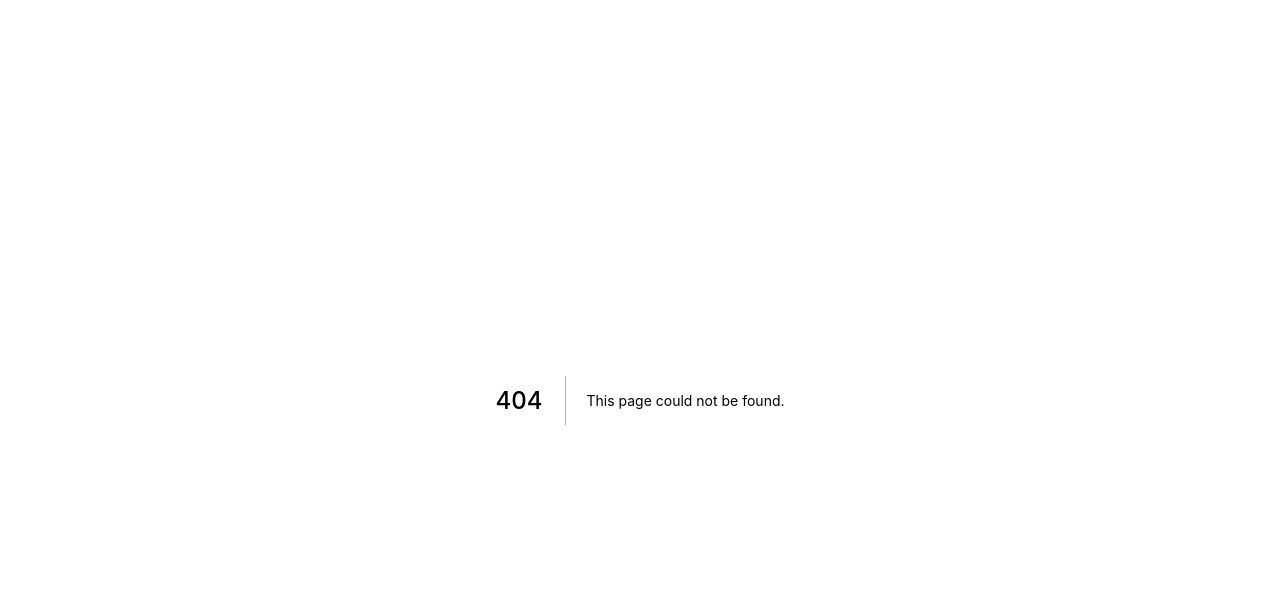
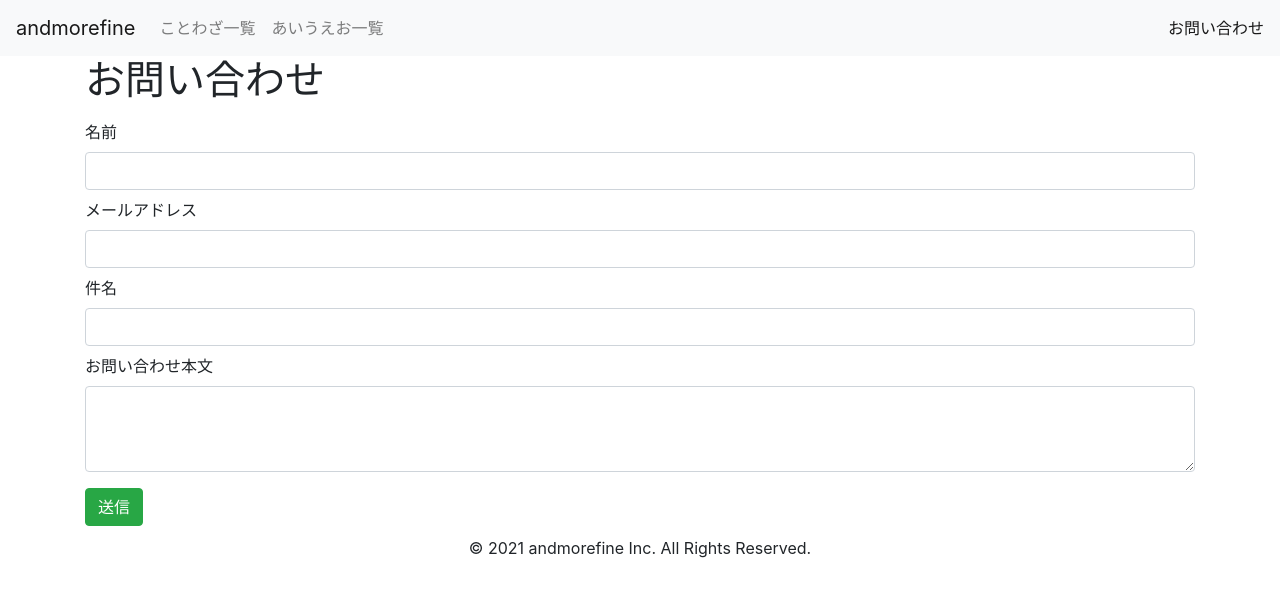
Before and after one commit to andmorefine/proverbank, a Next.js app: page /contact/new in a window 1280 px wide. Before the commit this address had no page. Shown: the top 596 px of the page. Built offline with nearby package versions, Linux system fonts and the light colour scheme.

Commit message:
update package.json

```diff
--- a/components/header.js
+++ b/components/header.js
@@ -12,7 +12,7 @@ const Header = () => (
         </Nav>
       </Navbar.Collapse>
       <Navbar.Collapse className="justify-content-end">
-        <Navbar.Text><a href="#login">お問い合わせ</a></Navbar.Text>
+        <Navbar.Text><a href="/contact/new">お問い合わせ</a></Navbar.Text>
       </Navbar.Collapse>
     </Navbar>
   </>
--- a/package.json
+++ b/package.json
@@ -12,6 +12,7 @@
     "@zeit/next-css": "^1.0.1",
     "@zeit/next-less": "^1.0.1",
     "@zeit/next-sass": "^1.0.1",
+    "axios": "^0.21.1",
     "bootstrap": "^4.5.3",
     "next": "10.0.4",
     "next-images": "^1.6.2",
--- /dev/null
+++ b/pages/contact/new.js
@@ -0,0 +1,79 @@
+import { useState } from 'react';
+import Layout from '../../components/layout'
+import axios from 'axios'
+import { useRouter } from 'next/router'
+import { END_POINT } from '../../constants/ConstantsList'
+
+import { Form, Button, Container } from 'react-bootstrap';
+
+const AlphabetalDetail = () => {
+  const router = useRouter()
+
+  const state = {
+    name: '',
+    email: '',
+    subject: '',
+    body: '',
+  }
+  const [contact, setContact] = useState(state);
+
+  const handleChange = e => {
+    switch (e.target.name) {
+      case 'name':
+        setContact({...contact, name: e.target.value})
+        break;
+      case 'email':
+        setContact({...contact, email: e.target.value})
+        break;
+      case 'subject':
+        setContact({...contact, subject: e.target.value})
+        break;
+      case 'body':
+        setContact({...contact, body: e.target.value})
+        break;
+    }
+  }
+
+  const handleSubmit = e => {
+    e.preventDefault()
+    console.log(contact)
+
+    console.log('The link was clicked.');
+
+    axios.post(`${END_POINT}/contact`, { contact })
+      .then(res => {
+        router.push('/contact/thanks')
+      })
+      .catch(error => {
+        console.log(error);
+      })
+      .then(() => {
+        // always executed
+      })
+  }
+
+  return (
+    <Layout title="お問い合わせ">
+      <Container>
+        <h1>お問い合わせ</h1>
+        <Form onSubmit={handleSubmit}>
+          <Form.Group controlId="formBasicEmail">
+            <Form.Label className="mt-2">名前</Form.Label>
+            <Form.Control type="text" name="name" value={contact.name} onChange={handleChange} />
+            <Form.Label className="mt-2">メールアドレス</Form.Label>
+            <Form.Control type="email" name="email" value={contact.email} onChange={handleChange} />
+            <Form.Label className="mt-2">件名</Form.Label>
+            <Form.Control type="text" name="subject" value={contact.subject} onChange={handleChange} />
+            <Form.Label className="mt-2">お問い合わせ本文</Form.Label>
+            <Form.Control as="textarea" rows={3} name="body" value={contact.body} onChange={handleChange} />
+          </Form.Group>
+          <Button variant="success" type="submit">
+            送信
+          </Button>
+        </Form>
+      </Container>
+    </Layout>
+  )
+}
+
+export default AlphabetalDetail
--- a/pages/index.js
+++ b/pages/index.js
@@ -32,7 +32,6 @@ const Home = ({ posts }) => {
         </Row>
         <Row>
           {posts.proverb_radom.map((proverb) => (
-            <>
             <Col key={proverb.id} xs={12} md={4} className="my-2">
               <Card>
                 <Card.Img variant="top" src={`${IMAGE_URL}/${proverb.image}`} />
@@ -41,7 +40,6 @@ const Home = ({ posts }) => {
                 </Card.Body>
               </Card>
             </Col>
-            </>
           ))}
         </Row>
       </Container>
```
Also changed, not shown: pages/contact/thanks.js (added, +24 -0 lines), 1 other file (tests, documents, lock files or other folders).
